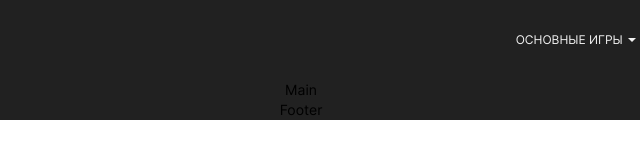
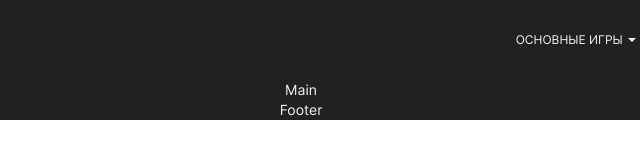
Before and after one commit to ProjectOnGitHub/witcher, a React app: page / in a window 1280 px wide. Shown: the full height of the page, 339-979 px from the left. Built offline with nearby package versions, Linux system fonts and the light colour scheme; a web font is replaced by a local one.

Commit message:
refactor: add font color

```diff
--- a/src/components/App/_App.scss
+++ b/src/components/App/_App.scss
@@ -9,6 +9,7 @@
   box-sizing: border-box;
   height: 100%;
   align-items: center;
+  color: $color-light;
   background-color: $color-dark;
   font: normal 14px/20px 'Inter', Arial, sans-serif;
 }
```
